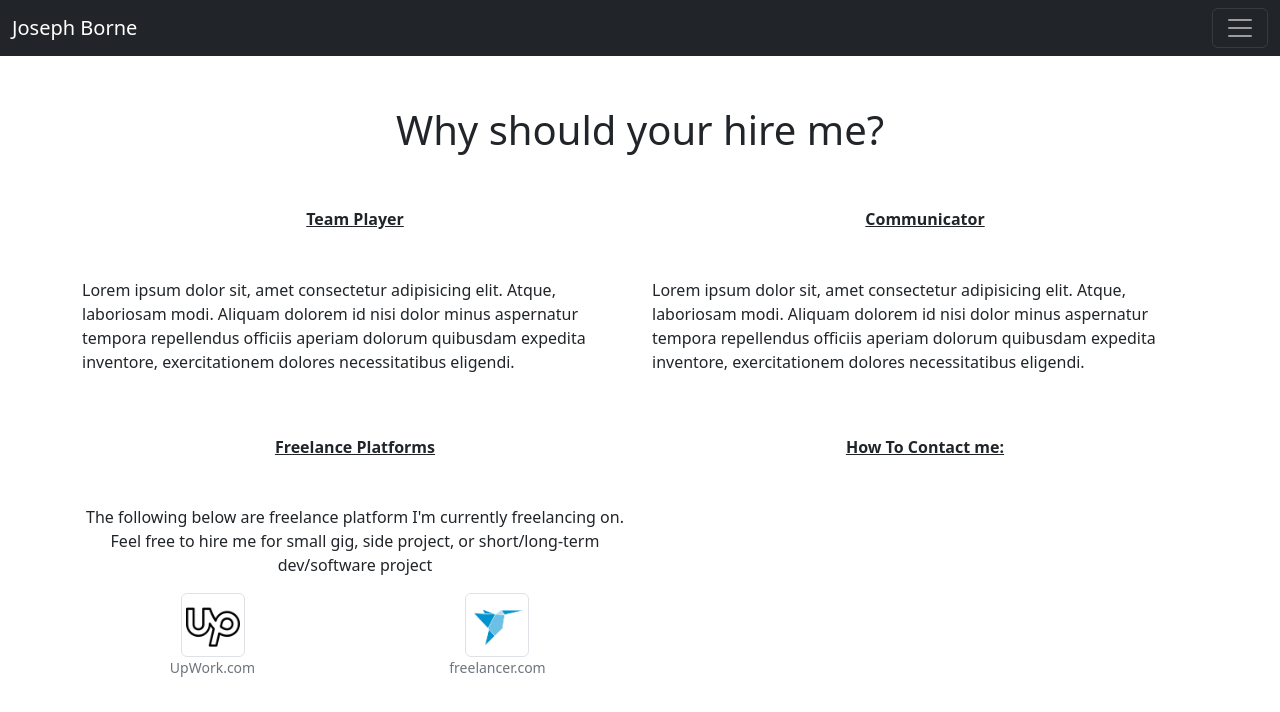
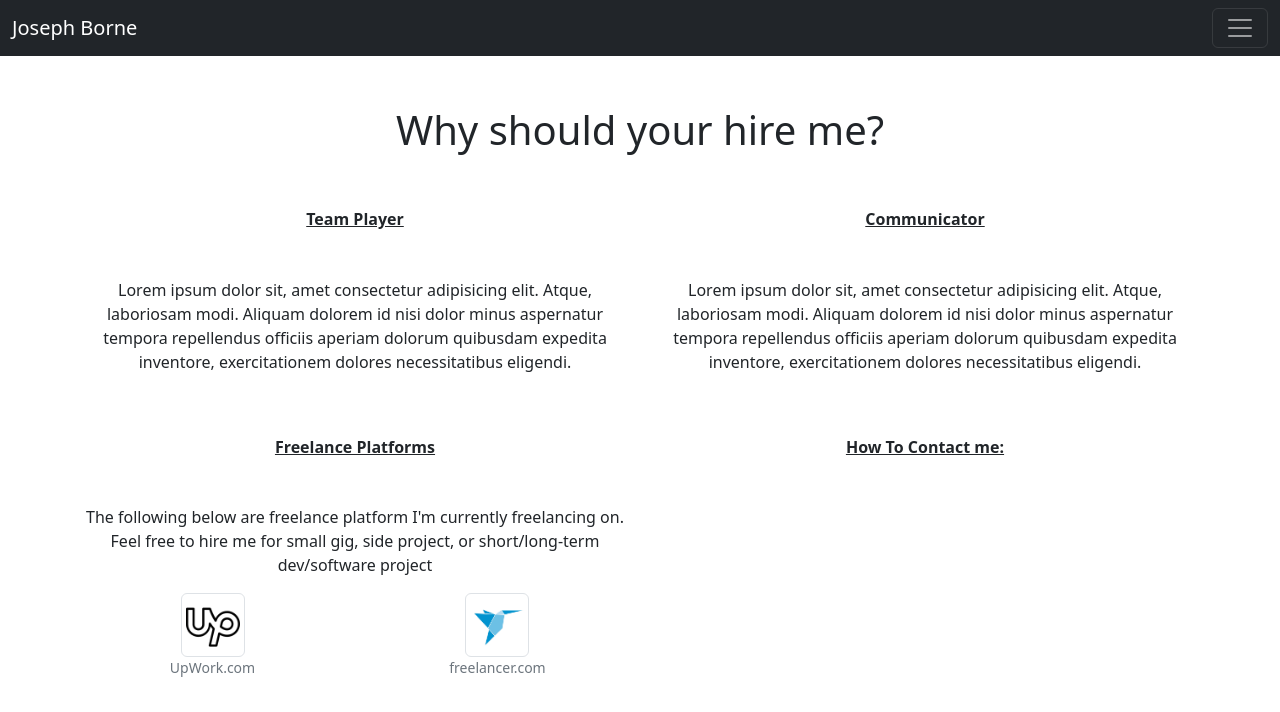
Before and after one commit to jbthecoder5/josephpborne-portfolio, an Angular app: page /contact in a window 1280 px wide. Shown: the top 712 px of the page. Built offline with nearby package versions, Linux system fonts and the light colour scheme.

Commit message:
small change

```diff
--- a/src/app/contact/contact.component.html
+++ b/src/app/contact/contact.component.html
@@ -9,7 +9,7 @@
         <h6 class="fs-9 fw-bold text-decoration-underline mt-5 mb-5">
           Team Player
         </h6>
-        <p class="text-start">
+        <p class="text-center">
           Lorem ipsum dolor sit, amet consectetur adipisicing elit. Atque,
           laboriosam modi. Aliquam dolorem id nisi dolor minus aspernatur
           tempora repellendus officiis aperiam dolorum quibusdam expedita
@@ -20,7 +20,7 @@
         <h6 class="fs-9 fw-bold text-decoration-underline mt-5 mb-5">
           Communicator
         </h6>
-        <p class="text-start">
+        <p class="text-center">
           Lorem ipsum dolor sit, amet consectetur adipisicing elit. Atque,
           laboriosam modi. Aliquam dolorem id nisi dolor minus aspernatur
           tempora repellendus officiis aperiam dolorum quibusdam expedita
```
